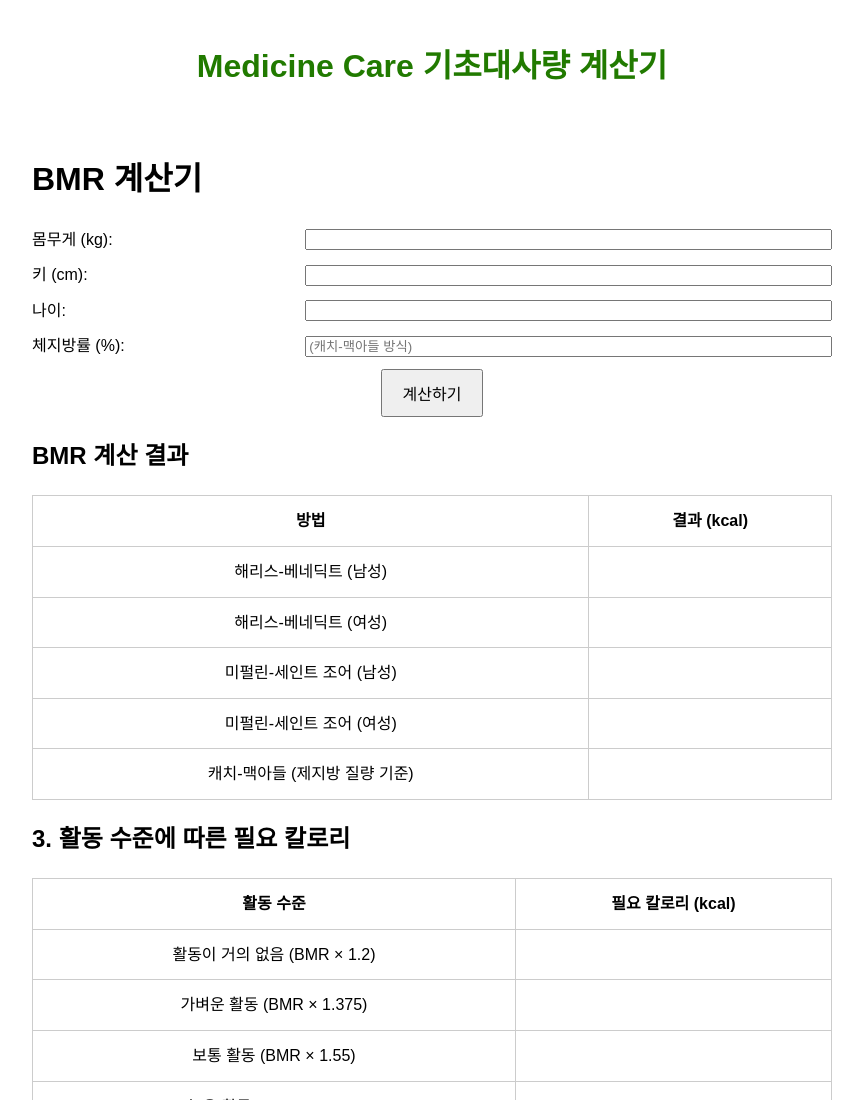
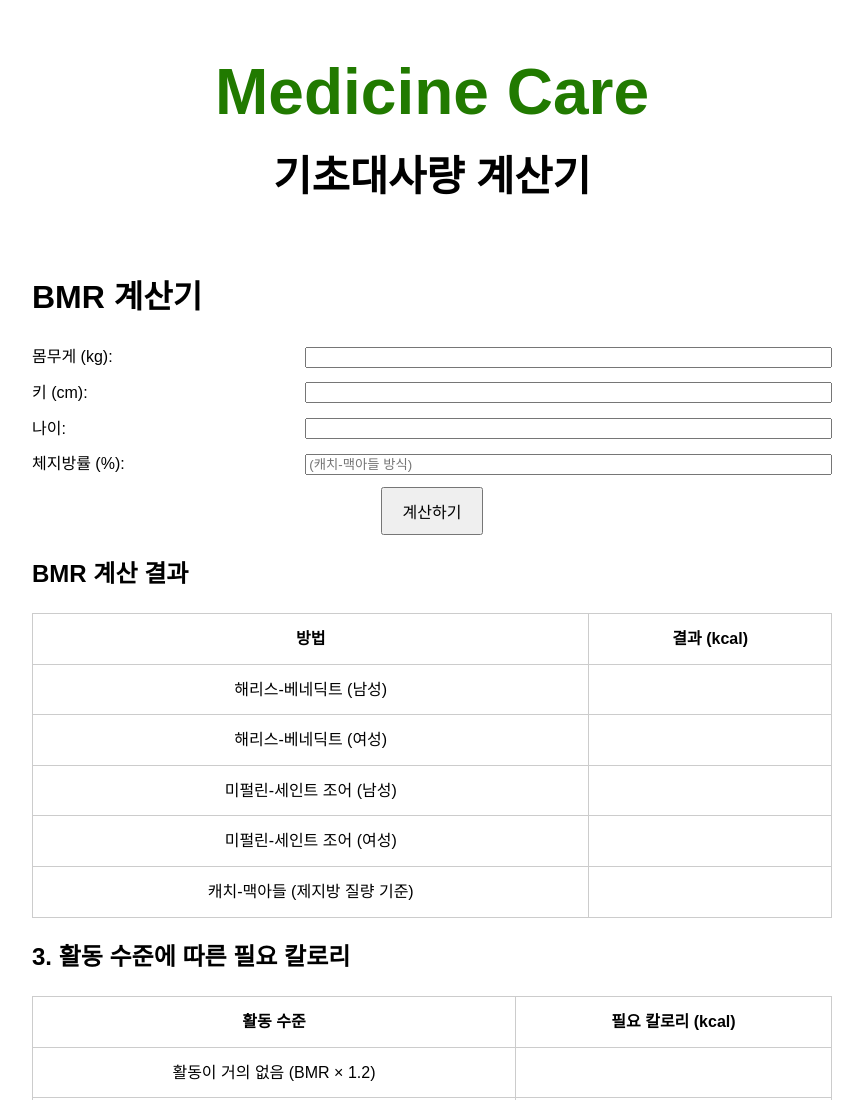
Before and after one commit to medicinecarekorea/bmr_calculator, a plain HTML site: page index.html in a window 1280 px wide. Shown: the top 1100 px of the page, without its empty margins (208-1071 px from the left). Drawn offline with Linux system fonts and the light colour scheme.

Commit message:
Update index.html

```diff
--- a/index.html
+++ b/index.html
@@ -60,7 +60,10 @@
     </style>
 </head>
 <body>
-    <h1 style="text-align: center; font-size: 2em; margin-bottom: 20px; color: #217a00;">Medicine Care 기초대사량 계산기</h1>
+    <h1 style="text-align: center; font-size: 2.0em; margin-bottom: 20px;">
+    <span style="color: #217a00; font-size: 2.0em; display: block;">Medicine Care</span>
+    <span style="color: #000; font-size: 1.3em;">기초대사량 계산기</span>
+    </h1>
     <div class="container">
         <h1>BMR 계산기</h1>
 
```
